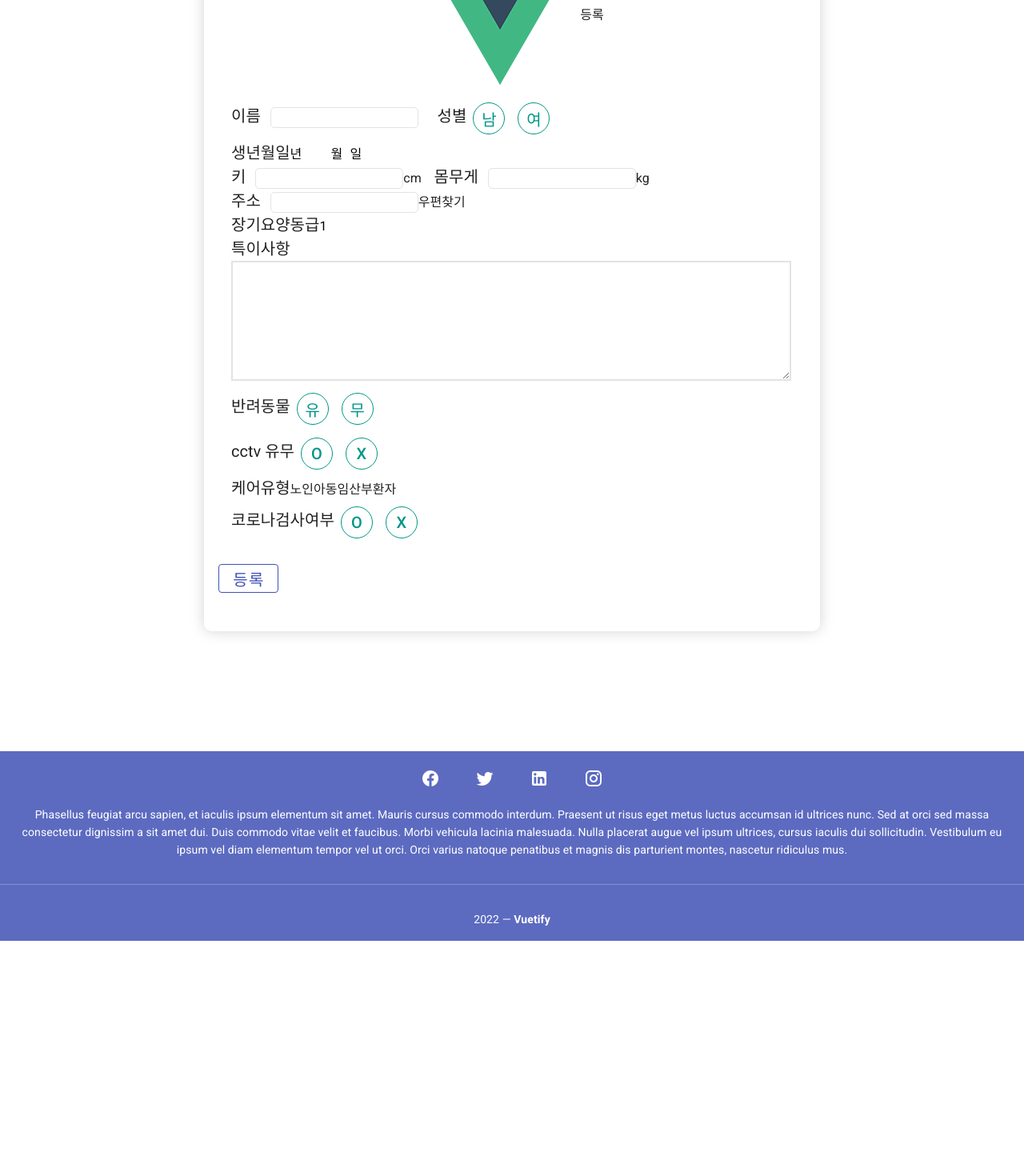
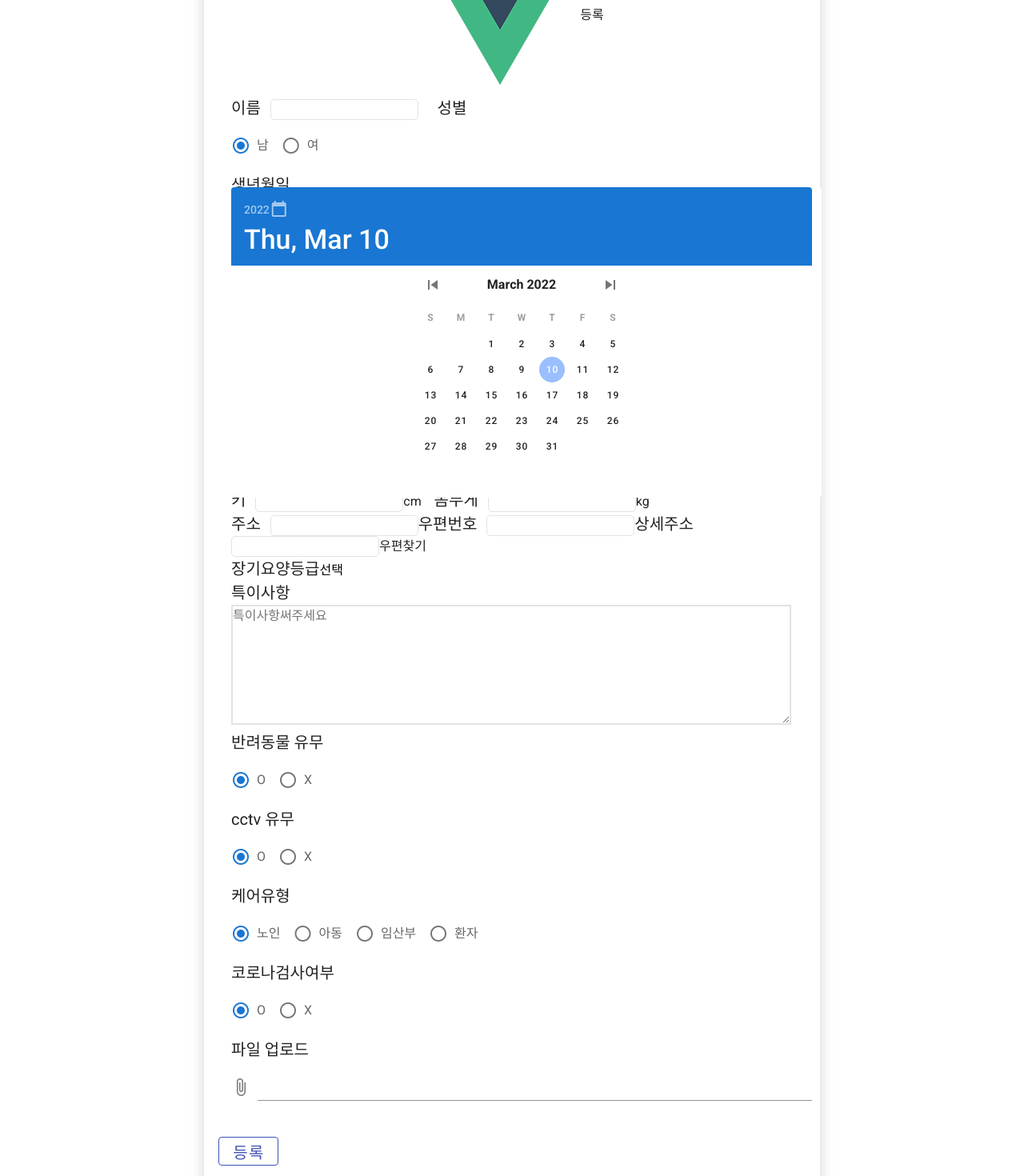
Before and after one commit to nyximos/Everycare, a Vue app in the folder src/frontend/: page /carepeople in a window 1280 px wide. Shown: the part 220-1690 px from the top of the page at 80% size. Before the commit the page ends 1396 px from the top, so only its background shows below. Built offline with nearby package versions, Linux system fonts and the light colour scheme; what vue-resource would draw is missing.

Commit message:
케어대상인 등록

```diff
--- a/src/frontend/src/components/login.vue
+++ b/src/frontend/src/components/login.vue
@@ -41,6 +41,9 @@ export default {
                 .post('https://localhost:8086/login', this.json, {
                     withCredentials: true
                 })
+                // .post('/api/login', this.json, {
+                //     withCredentials: true
+                // })
                 .then(res => {
                     // this.test = response.data;
                     console.log(res);
--- a/src/frontend/src/components/main/carepeople.vue
+++ b/src/frontend/src/components/main/carepeople.vue
@@ -8,58 +8,77 @@
                 <ul>
                     <li>
                         <span class="name_form">이름</span>
-                        &nbsp;&nbsp;<input type="text">
+                        &nbsp;&nbsp;<input v-model="name" type="text">
                         &nbsp;&nbsp;&nbsp;&nbsp;
                         <span class="gender_form">성별</span>
-                        <v-btn class="ma-2" outlined small fab color="teal">남</v-btn>
-                        <v-btn class="ma-2" outlined small fab color="teal">여</v-btn>
+                        <v-radio-group type="text" v-model="gender" mandatory row>
+                                    <v-radio label="남" value="M"></v-radio>
+                                    <v-radio label="여" value="W"></v-radio>
+
+
+
+
+                         </v-radio-group>
+                        <!-- <v-btn class="ma-2" v-model="gender" outlined small fab color="teal">남</v-btn>
+                        <v-btn class="ma-2" v-model="gender" outlined small fab color="teal">여</v-btn> -->
+
                     </li>
                     <li>
                         <span>생년월일</span>
-                        <select class="date_form">
-                            <option>년</option>
-                            <option>2000년</option>
-                            <option>2001</option>
-                            <option>2002</option>
-                            <option>2003</option>
-                            <option>2004</option>
-                            <option>2005</option>
+                        <v-row justify="center">
+                            <v-date-picker type="date" v-model="birth" year-icon="mdi-calendar-blank"
+                            prev-icon="mdi-skip-previous" next-icon="mdi-skip-next">
+                        </v-date-picker>
+                        </v-row>
+                        <!-- <v-select class="date_form">
+                            <option value="birth">년</option>
+                            <option value="birth">2000년</option>
+                            <option value="birth">2001</option>
+                            <option value="birth">2002</option>
+                            <option value="birth">2003</option>
+                            <option value="birth">2004</option>
+                            <option value="birth">2005</option>
+                        </v-select>
+                        <select>
+                            <option value="birth">월</option>
+                            <option value="birth">1월</option>
+                            <option value="birth">2월</option>
+                            <option value="birth">3월</option>
+                            <option value="birth">4월</option>
+                            <option value="birth">5월</option>
+                            <option value="birth">6월</option>
                         </select>
                         <select>
-                            <option>월</option>
-                            <option>1월</option>
-                            <option>2월</option>
-                            <option>3월</option>
-                            <option>4월</option>
-                            <option>5월</option>
-                            <option>6월</option>
-                        </select>
-                        <select>
-                            <option>일</option>
-                            <option>1일</option>
-                            <option>2일</option>
-                            <option>3일</option>
-                            <option>4일</option>
-                            <option>5일</option>
-                            <option>6일</option>
-                            <option>7일</option>
-                        </select>
+                            <option value="birth">일</option>
+                            <option value="birth">1일</option>
+                            <option value="birth">2일</option>
+                            <option value="birth">3일</option>
+                            <option value="birth">4일</option>
+                            <option value="birth">5일</option>
+                            <option value="birth">6일</option>
+                            <option value="birth">7일</option>
+                        </select> -->
                     </li>
                     <li>
                         <span>키</span>
-                        &nbsp;&nbsp;<input type="number" class="input_form_number">cm
+                        &nbsp;&nbsp;<input type="number" v-model="height" class="input_form_number">cm
                         &nbsp;&nbsp;
                         <span>몸무게</span>
-                        &nbsp;&nbsp;<input type="number" class="input_form_number">kg
+                        &nbsp;&nbsp;<input type="number" v-model="weight" class="input_form_number">kg
                     </li>
                     <li>
                         <span>주소</span>
-                        &nbsp;&nbsp;<input type="text">
+                        &nbsp;&nbsp;<input type="text" v-model="address">
+                        <span>우편번호</span>
+                        &nbsp;&nbsp;<input type="text" v-model="zipcode">
+                        <span>상세주소</span>
+                        &nbsp;&nbsp;<input type="text" v-model="detailedAddress">
                         <button>우편찾기</button>
                     </li>
                     <li>
-                        <span>장기요양동급</span>
-                        <select>
+                        <span>장기요양등급</span>
+                        <select type="number" v-model="longTermCareGrade">
+                            <option disabled value="">선택</option>
                             <option>1</option>
                             <option>2</option>
                             <option>3</option>
@@ -68,32 +87,58 @@
                     <li>
                         <span>특이사항</span>
                         <br>
-                        <textarea class="information"></textarea>
+                        <textarea type="text" class="information" placeholder="특이사항써주세요" v-model="comment"></textarea>
                     </li>
                     <li>
-                        <span>반려동물</span>
-                        <v-btn class="ma-2" outlined small fab color="teal">유</v-btn>
-                        <v-btn class="ma-2" outlined small fab color="teal">무</v-btn>
+                        <span>반려동물 유무</span>
+                        <v-radio-group type="number" v-model="pet" mandatory row>
+                                    <v-radio label="O" value="0"></v-radio>
+                                    <v-radio label="X" value="1"></v-radio>
+                        </v-radio-group>
+                        <!--
+                        <v-btn class="ma-2" outlined small fab color="teal" v-model="pet">유</v-btn>
+                        <v-btn class="ma-2" outlined small fab color="teal" v-model="pet">무</v-btn> -->
                     </li>
                     <li>
                         <span>cctv 유무</span>
-                        <v-btn class="ma-2" outlined small fab color="teal">O</v-btn>
-                        <v-btn class="ma-2" outlined small fab color="teal">X</v-btn>
+                        <v-radio-group type="number" v-model="isCctvAgreement" mandatory row>
+                                    <v-radio label="O" value="0"></v-radio>
+                                    <v-radio label="X" value="1"></v-radio>
+                        </v-radio-group>
+                         <!--
+                        <v-btn class="ma-2" outlined small fab color="teal" v-model="cctv">O</v-btn>
+                        <v-btn class="ma-2" outlined small fab color="teal" v-model="cctv">X</v-btn> -->
                     </li>
                     <li>
                         <span>케어유형</span>
-                        <button>노인</button>
-                        <button>아동</button>
-                        <button>임산부</button>
-                        <button>환자</button>
+                        <v-radio-group type="text" v-model="careType" mandatory row>
+                                    <v-radio label="노인" value="oldman"></v-radio>
+                                    <v-radio label="아동" value="child"></v-radio>
+                                    <v-radio label="임산부" value="pregnantwomen"></v-radio>
+                                    <v-radio label="환자" value="patient"></v-radio>
+                        </v-radio-group>
+                        <!-- <v-btn class="ma-2" outlined small fab color="teal" v-model="caretype">노인</v-btn>
+                        <v-btn class="ma-2" outlined small fab color="teal" v-model="caretype">아동</v-btn>
+                        <v-btn class="ma-2" outlined small fab color="teal" v-model="caretype">임산부</v-btn>
+                        <v-btn class="ma-2" outlined small fab color="teal" v-model="caretype">환자</v-btn> -->
                     </li>
                     <li>
                         <span>코로나검사여부</span>
-                        <v-btn class="ma-2" outlined small fab color="teal">O</v-btn>
-                        <v-btn class="ma-2" outlined small fab color="teal">X</v-btn>
+                        <v-radio-group type="number" v-model="coronaTest" mandatory row>
+                                    <v-radio label="O" value="0"></v-radio>
+                                    <v-radio label="X" value="1"></v-radio>
+                        </v-radio-group>
+                    </li>
+                    <li>
+                    <span>파일 업로드</span>
+
+                    <!-- <v-file-input multiple label="File input" @change="selectFile"></v-file-input> -->
+
+                    <v-file-input type="file" v-model="attachFiles" name="attachFiles" id="attachFiles" multiple="multiple"></v-file-input>
+                    <!-- <button @click="selectUploadFile()">이미지 선택</button> -->
                     </li>
                 </ul>
-                <v-btn class="ma-2" outlined color="indigo">등록</v-btn>
+                <v-btn class="ma-2" outlined color="indigo" id="clickme" @click="clickme">등록</v-btn>
             </div>
         </div>
 
@@ -102,9 +147,67 @@
 </template>
 
 <script>
+//  import axios from 'axios'
 export default {
 
+data(){
+    return{
+        name: '',
+        gender: '',
+        birth: (new Date(Date.now() - (new Date()).getTimezoneOffset() * 60000)).toISOString().substr(0, 10),
+        height:'',
+        weight:'',
+        zipcode:'',
+        address:'',
+        detailedAddress:'',
+        longTermCareGrade:'',
+        comment:'',
+        pet:'',
+        isCctvAgreement:'',
+        careType:'',
+        coronaTest:'',
+        attachFiles:''
+    }
+},
+methods:{
+
+    clickme(){
+        let formData = new FormData()
+
+                formData.append('name',this.name);
+                formData.append('gender',this.gender);
+                formData.append('birth',this.birth);
+                formData.append('height',this.height);
+                formData.append('weight',this.weight);
+                formData.append('zipcode',this.zipcode);
+                formData.append('address',this.address);
+                formData.append('detailedAddress',this.detailedAddress);
+                formData.append('longTermCareGrade',this.longTermCareGrade);
+                formData.append('comment',this.comment);
+                formData.append('pet',this.pet);
+                formData.append('isCctvAgreement',this.isCctvAgreement);
+                formData.append('careType',this.careType);
+                formData.append('coronaTest',this.coronaTest);
+
+
+                for (let i = 0; i < this.attachFiles.length; i++) {
+                formData.append('attachFiles', this.attachFiles[i]);
+                }
+
+    this.$http
+    .post('/api/carenote/caretargets/new',formData, {
+    withCredentials: true
+    })
+     .then(res => {
+      console.log(res);
+    })
+      .catch(err => {
+       console.log(err);
+    });
+        },
+    },
 }
+
 </script>
 
 <style>
--- /dev/null
+++ b/src/frontend/src/components/main/caretargets.vue
@@ -0,0 +1,70 @@
+<template>
+  <v-card
+    :loading="loading"
+    class="mx-auto my-12"
+    max-width="300"
+  >
+    <template slot="progress">
+      <v-progress-linear
+        color="deep-purple"
+        height="10"
+        indeterminate
+      ></v-progress-linear>
+    </template>
+
+    <v-img
+      height="250"
+      src="https://cdn.vuetifyjs.com/images/cards/cooking.png"
+    ></v-img>
+
+    <v-card-title text-align="center">이름이름이름</v-card-title>
+
+    <v-card-title>Tonight's availability</v-card-title>
+
+    <v-card-text>
+      <v-chip-group
+        v-model="selection"
+        active-class="deep-purple accent-4 white--text"
+        column
+      >
+        <v-btn color="error">
+      삭제
+    </v-btn>
+<v-btn
+      tile
+      color="success"
+    >
+
+      수정
+    </v-btn>
+        <v-chip>7:30PM</v-chip>
+
+        <v-chip>8:00PM</v-chip>
+
+
+      </v-chip-group>
+    </v-card-text>
+
+    <v-card-actions>
+      <v-btn
+        color="deep-purple lighten-2"
+        text
+        @click="reserve"
+      >
+        Reserve
+      </v-btn>
+    </v-card-actions>
+  </v-card>
+</template>
+
+<script>
+export default {
+
+}
+</script>
+
+<style scoped>
+v-chip-group{
+text-align: center;
+}
+</style>
--- a/src/frontend/src/router/index.js
+++ b/src/frontend/src/router/index.js
@@ -97,6 +97,11 @@ const routes = [
         path: '/test',
         name: 'Test',
         component: () => import('@/pages/Test.vue')
+    },
+    {
+        path: '/caretargets',
+        name: 'Caretargets',
+        component: () => import('@/pages/Caretargets.vue')
     }
 ];
 
--- a/src/frontend/vue.config.js
+++ b/src/frontend/vue.config.js
@@ -11,7 +11,7 @@ module.exports = {
         public: 'https://localhost:8087/',
         proxy: {
             '/api': {
-                target: 'http://localhost:8086',
+                target: 'https://localhost:8086',
                 changeOrigin: true
             }
         }
```
Also changed, not shown: src/frontend/src/pages/Caretargets.vue (added, +22 -0 lines), 1 other file (tests, documents, lock files or other folders).
